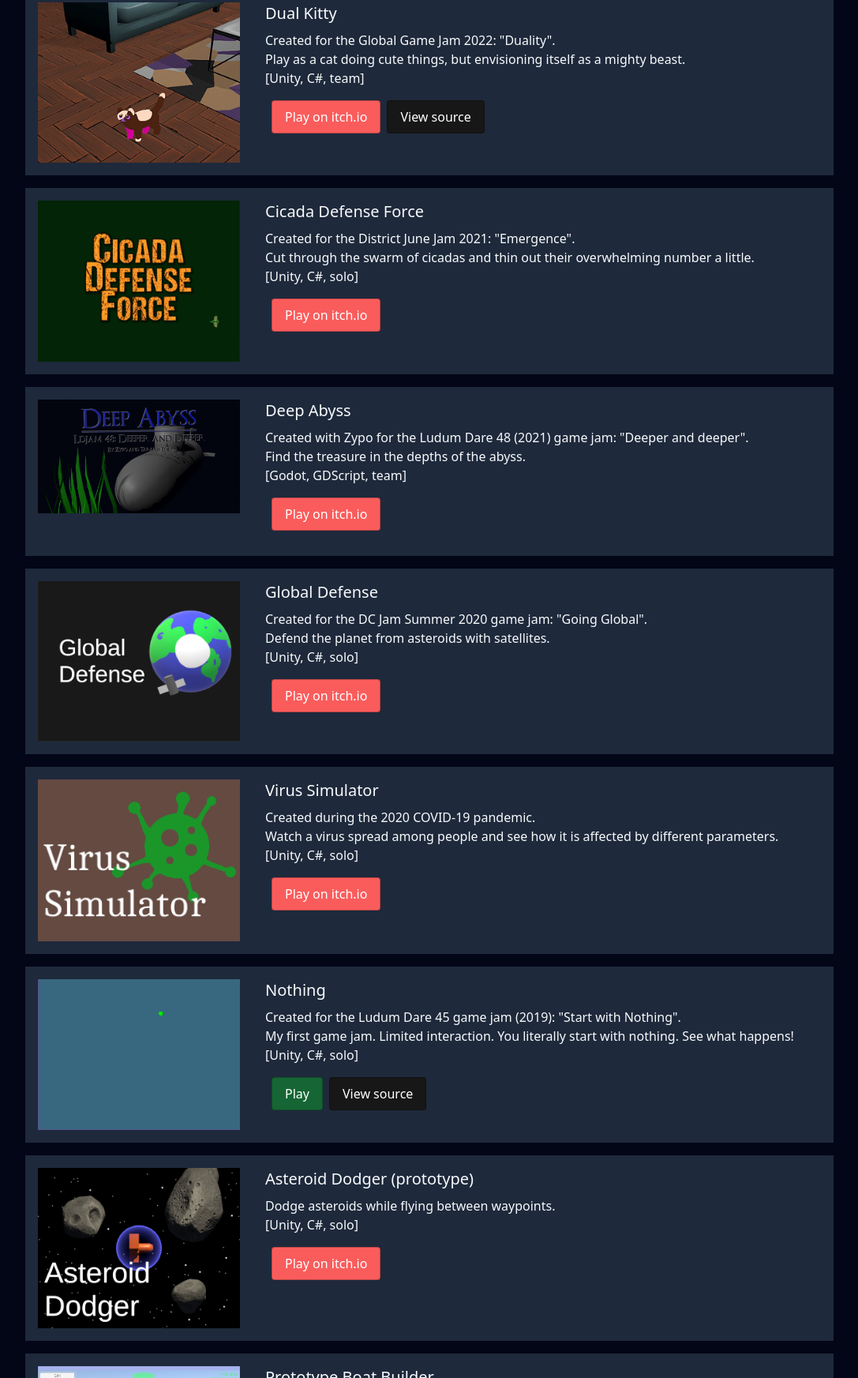
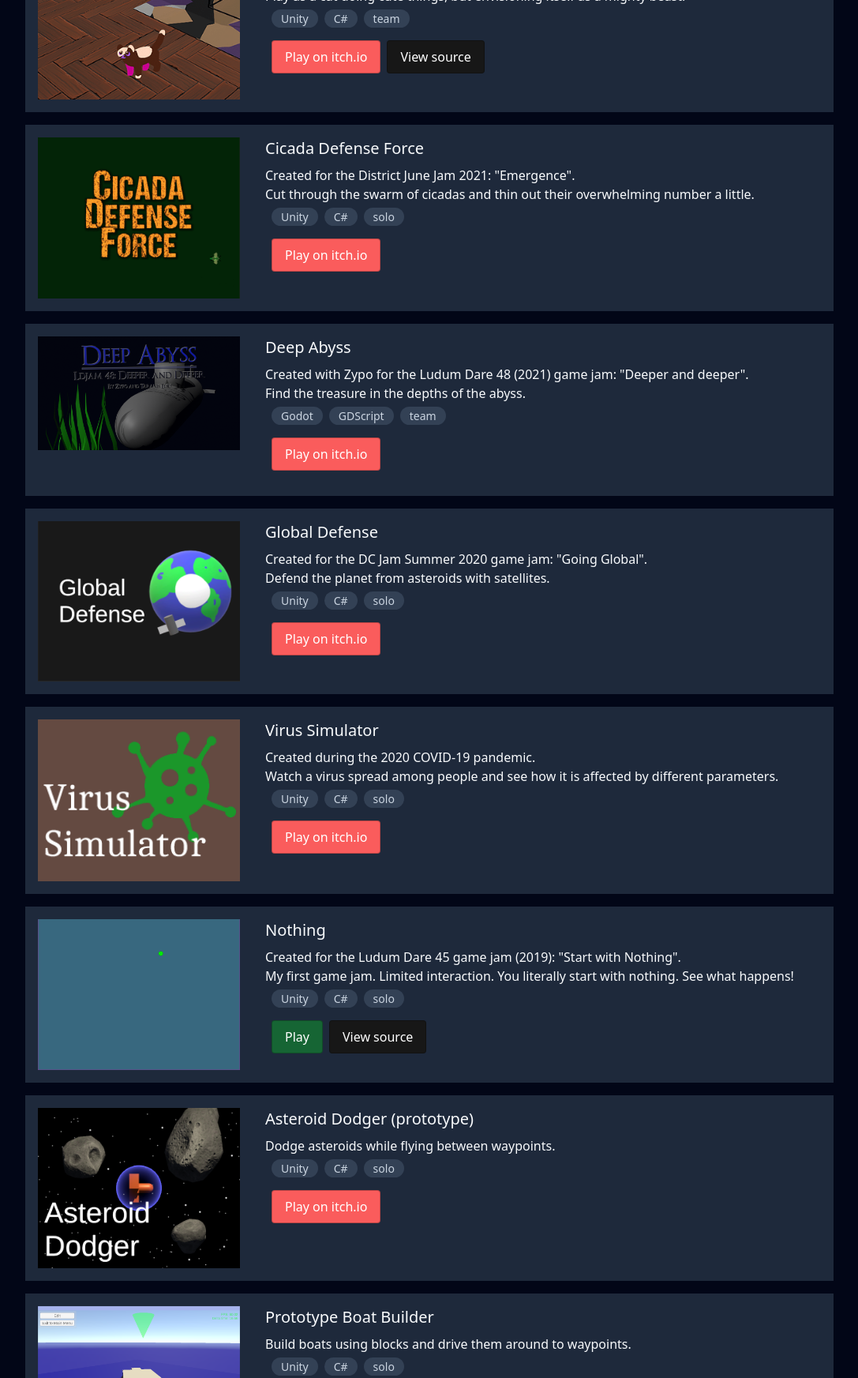
Before and after one commit to taraniselsu/taraniselsu.github.io, a website: page deploy/index.html in a window 1280 px wide. Shown: the part 765-2510 px from the top of the page at 79% size, without its empty margins (96-1183 px from the left). Drawn offline with Linux system fonts and the light colour scheme.

Commit message:
Styled the tags indicating which engine/language

```diff
--- a/deploy/index.html
+++ b/deploy/index.html
@@ -15,7 +15,7 @@
 
   <div class="max-w-screen-lg mx-auto">
 
-    <h2 class="text-3xl font-semibold my-8">Current Projects</h2>
+    <h2 class="text-3xl font-semibold my-8">Projects</h2>
 
     <div class="flex flex-col bg-slate-800 my-4 sm:flex-row">
       <div class="flex-none m-4 sm:w-1/4">
@@ -27,7 +27,7 @@
         <p>Design your own spacecraft, airplanes, boats, and more. Explore an entire planet and the surrounding space.
         </p>
         <p>Features realistic Newtonian physics including aerodynamic drag, buoyancy, and orbital mechanics.</p>
-        <p>[Unity, C#, solo]</p>
+        <p class="m-1"><span class="tag">Unity</span><span class="tag">C#</span><span class="tag">solo</span></p>
         <p class="text-red-400 my-2">This is a very early version. It is far from complete and has many bugs.</p>
         <div class="flex flex-row flex-wrap flex-initial gap-2 mx-2 my-4">
           <a class="rounded border border-black/25 bg-[#fa5c5c] text-white px-4 py-2 hover:brightness-125"
@@ -64,7 +64,7 @@
           increase growth. Lead your people to a prosperous future!</p>
         <p>Incremental City is an incremental game that is more active than idle. Inspired by CivClicker and similar
           games.</p>
-        <p>[HTML, Javascript, solo]</p>
+        <p class="m-1"><span class="tag">HTML</span><span class="tag">Javascript</span><span class="tag">solo</span></p>
         <p class="text-red-400 my-2">This is an early prototype with only a few features and many bugs.</p>
         <div class="flex flex-row flex-wrap flex-initial gap-2 mx-2 my-4">
           <a class="rounded border border-black/25 bg-[#fa5c5c] text-white px-4 py-2 hover:brightness-125"
@@ -88,8 +88,6 @@
       </div>
     </div> -->
 
-    <h2 class="text-3xl font-semibold my-8">Older projects</h2>
-
     <div class="flex flex-col bg-slate-800 my-4 sm:flex-row">
       <div class="flex-none m-4 sm:w-1/4">
         <img class="w-full max-w-64 mx-auto" src="images/dualkitty.png" alt="">
@@ -98,7 +96,7 @@
         <h3 class="text-xl font-medium mb-2">Dual Kitty</h3>
         <p>Created for the Global Game Jam 2022: "Duality".</p>
         <p>Play as a cat doing cute things, but envisioning itself as a mighty beast.</p>
-        <p>[Unity, C#, team]</p>
+        <p class="m-1"><span class="tag">Unity</span><span class="tag">C#</span><span class="tag">team</span></p>
         <div class="flex flex-row flex-wrap flex-initial gap-2 mx-2 my-4">
           <a class="rounded border border-black/25 bg-[#fa5c5c] text-white px-4 py-2 hover:brightness-125"
             href="https://trensharo.itch.io/dualkitty">Play on itch.io</a>
@@ -116,7 +114,7 @@
         <h3 class="text-xl font-medium mb-2">Cicada Defense Force</h3>
         <p>Created for the District June Jam 2021: "Emergence".</p>
         <p>Cut through the swarm of cicadas and thin out their overwhelming number a little.</p>
-        <p>[Unity, C#, solo]</p>
+        <p class="m-1"><span class="tag">Unity</span><span class="tag">C#</span><span class="tag">solo</span></p>
         <div class="flex flex-row flex-wrap flex-initial gap-2 mx-2 my-4">
           <a class="rounded border border-black/25 bg-[#fa5c5c] text-white px-4 py-2 hover:brightness-125"
             href="https://taraniselsu.itch.io/cicada-defense-force">Play on itch.io</a>
@@ -133,7 +131,7 @@
         <p>Created with <a href="https://zypo.itch.io/">Zypo</a> for the Ludum Dare 48 (2021) game jam: "Deeper and
           deeper".</p>
         <p>Find the treasure in the depths of the abyss.</p>
-        <p>[Godot, GDScript, team]</p>
+        <p class="m-1"><span class="tag">Godot</span><span class="tag">GDScript</span><span class="tag">team</span></p>
         <div class="flex flex-row flex-wrap flex-initial gap-2 mx-2 my-4">
           <a class="rounded border border-black/25 bg-[#fa5c5c] text-white px-4 py-2 hover:brightness-125"
             href="https://taraniselsu.itch.io/deep-abyss">Play on itch.io</a>
@@ -149,7 +147,7 @@
         <h3 class="text-xl font-medium mb-2">Global Defense</h3>
         <p>Created for the DC Jam Summer 2020 game jam: "Going Global".</p>
         <p>Defend the planet from asteroids with satellites.</p>
-        <p>[Unity, C#, solo]</p>
+        <p class="m-1"><span class="tag">Unity</span><span class="tag">C#</span><span class="tag">solo</span></p>
         <div class="flex flex-row flex-wrap flex-initial gap-2 mx-2 my-4">
           <a class="rounded border border-black/25 bg-[#fa5c5c] text-white px-4 py-2 hover:brightness-125"
             href="https://taraniselsu.itch.io/global-defense">Play on itch.io</a>
@@ -165,7 +163,7 @@
         <h3 class="text-xl font-medium mb-2">Virus Simulator</h3>
         <p>Created during the 2020 COVID-19 pandemic.</p>
         <p>Watch a virus spread among people and see how it is affected by different parameters.</p>
-        <p>[Unity, C#, solo]</p>
+        <p class="m-1"><span class="tag">Unity</span><span class="tag">C#</span><span class="tag">solo</span></p>
         <div class="flex flex-row flex-wrap flex-initial gap-2 mx-2 my-4">
           <a class="rounded border border-black/25 bg-[#fa5c5c] text-white px-4 py-2 hover:brightness-125"
             href="https://taraniselsu.itch.io/virus-simulator">Play on itch.io</a>
@@ -183,7 +181,7 @@
         <p>You have been tasked with building the transport network to move souls of the damned around in the bad place.
         </p>
         <p class="text-red-400">Unfinished. Got as far as laying track and the train following the track.</p>
-        <p>[Unity, C#, solo]</p>
+        <p class="m-1"><span class="tag">Unity</span><span class="tag">C#</span><span class="tag">solo</span></p>
         <div class="flex flex-row flex-wrap flex-initial gap-2 mx-2 my-4">
           <a class="rounded border border-black/25 bg-[#fa5c5c] text-white px-4 py-2 hover:brightness-125"
             href="https://taraniselsu.itch.io/bad-place-department-of-transportation">Play on itch.io</a>
@@ -201,7 +199,7 @@
         <h3 class="text-xl font-medium mb-2">Nothing</h3>
         <p>Created for the Ludum Dare 45 game jam (2019): "Start with Nothing".</p>
         <p>My first game jam. Limited interaction. You literally start with nothing. See what happens!</p>
-        <p>[Unity, C#, solo]</p>
+        <p class="m-1"><span class="tag">Unity</span><span class="tag">C#</span><span class="tag">solo</span></p>
         <div class="flex flex-row flex-wrap flex-initial gap-2 mx-2 my-4">
           <a class="rounded border border-black/25 bg-green-800 text-white px-4 py-2 hover:brightness-125"
             href="https://taraniselsu.github.io/LudumDare45_StartWithNothing/">Play</a>
@@ -218,7 +216,7 @@
       <div class="flex-auto m-4">
         <h3 class="text-xl font-medium mb-2">Asteroid Dodger (prototype)</h3>
         <p>Dodge asteroids while flying between waypoints.</p>
-        <p>[Unity, C#, solo]</p>
+        <p class="m-1"><span class="tag">Unity</span><span class="tag">C#</span><span class="tag">solo</span></p>
         <div class="flex flex-row flex-wrap flex-initial gap-2 mx-2 my-4">
           <a class="rounded border border-black/25 bg-[#fa5c5c] text-white px-4 py-2 hover:brightness-125"
             href="https://taraniselsu.itch.io/asteroid-dodger?password=wip">Play on itch.io</a>
@@ -234,7 +232,7 @@
         <h3 class="text-xl font-medium mb-2">Prototype Boat Builder</h3>
         <p></p>
         <p>Build boats using blocks and drive them around to waypoints.</p>
-        <p>[Unity, C#, solo]</p>
+        <p class="m-1"><span class="tag">Unity</span><span class="tag">C#</span><span class="tag">solo</span></p>
         <div class="flex flex-row flex-wrap flex-initial gap-2 mx-2 my-4">
           <a class="rounded border border-black/25 bg-[#fa5c5c] text-white px-4 py-2 hover:brightness-125"
             href="https://taraniselsu.itch.io/prototype-boat-builder?password=it_floats">Play on itch.io</a>
@@ -250,6 +248,7 @@
       <div class="flex-auto m-4">
         <h3 class="text-xl font-medium mb-2">name</h3>
         <p>description</p>
+        <p class="m-1"><span class="tag">Unity</span><span class="tag">C#</span><span class="tag">solo</span></p>
         <div class="flex flex-row flex-wrap flex-initial gap-2 mx-2 my-4">
           <a class="rounded border border-black/25 bg-green-800 text-white px-4 py-2 hover:brightness-125"
             href="link">Play</a>
--- a/input.css
+++ b/input.css
@@ -1,3 +1,9 @@
 @tailwind base;
 @tailwind components;
 @tailwind utilities;
+
+@layer components {
+    .tag {
+        @apply bg-slate-700 text-slate-300 m-1 px-3 py-0.5 text-sm rounded-full
+    }
+}
```
Also changed, not shown: deploy/styles.css.
